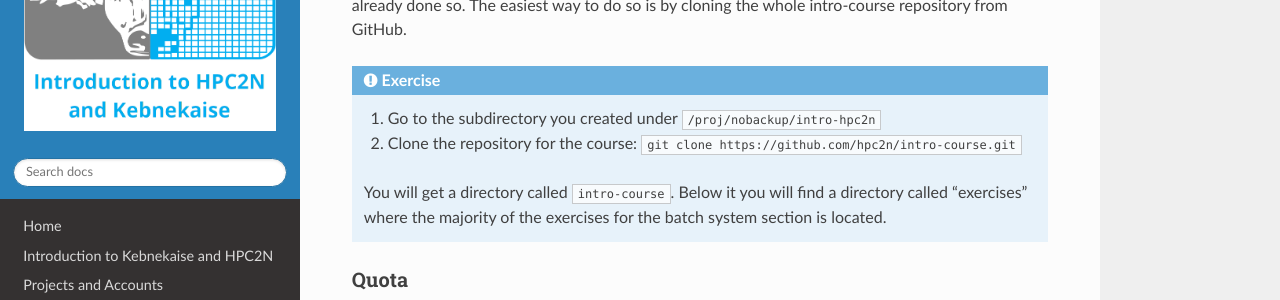
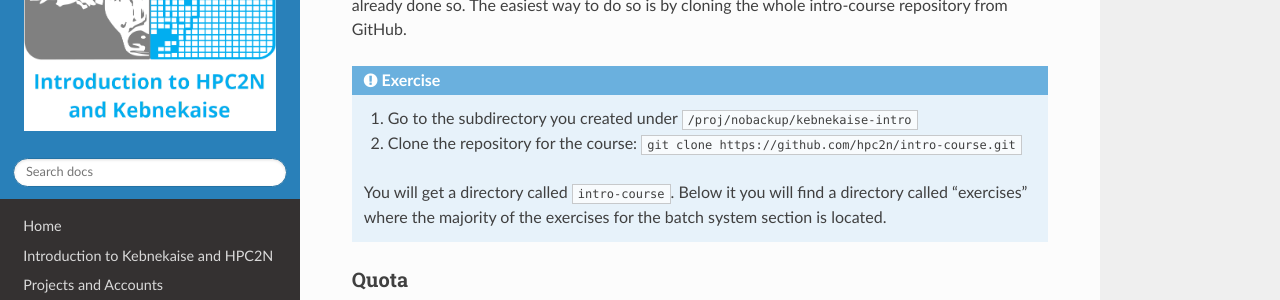
Before and after one commit to hpc2n/intro-course, an MkDocs documentation site: the page built from docs/filesystem.md, in a window 1280 px wide and 900 px high, scrolled down 1877 px. Shown: the part 147-447 px from the top of the window. Built offline with MkDocs 1.6.1, drawn with Linux system fonts in a browser that asks for light colours; nearby versions of some CDN libraries.

Commit message:
Fixing a typo

```diff
--- a/docs/filesystem.md
+++ b/docs/filesystem.md
@@ -64,7 +64,7 @@
 
 !!! note "Exercise"
 
-    1. Go to the subdirectory you created under <code>/proj/nobackup/intro-hpc2n</code>
+    1. Go to the subdirectory you created under <code>/proj/nobackup/kebnekaise-intro</code>
     2. Clone the repository for the course: <code>git clone https://github.com/hpc2n/intro-course.git</code>
 
     You will get a directory called <code>intro-course</code>. Below it you will find a directory called "exercises" where the majority of the exercises for the batch system section is located.
```
